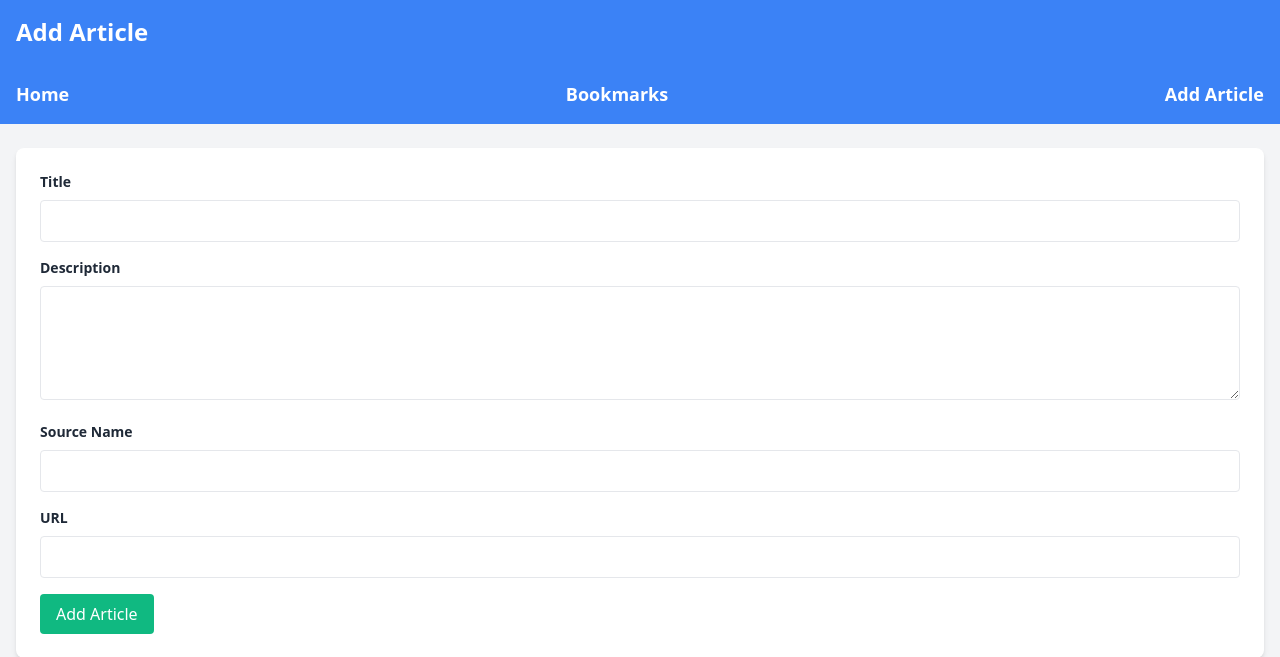
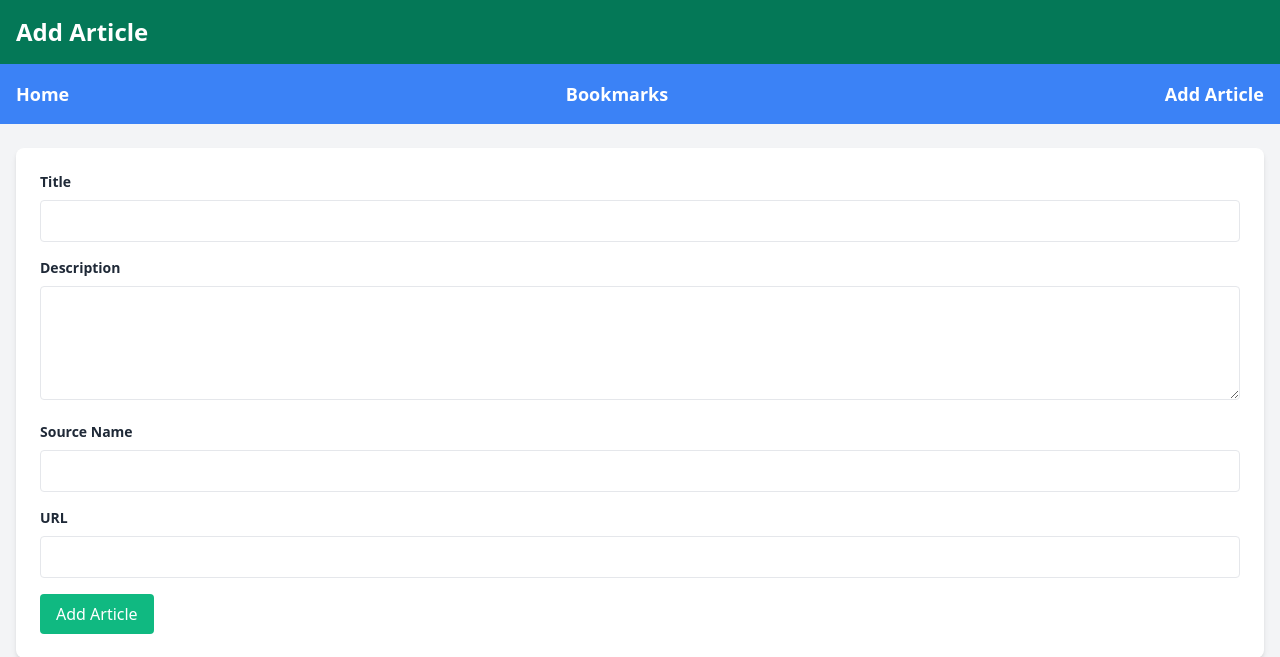
Before and after one commit to thesonicstar/newsfeedapp, a Flask app: page /add_article in a window 1280 px wide. Shown: the top 657 px of the page. Run offline with Flask 3, Linux system fonts and the light colour scheme.

```diff
--- a/templates/add_article.html
+++ b/templates/add_article.html
@@ -9,7 +9,7 @@
     <link rel="icon" type="image/png" href="static/images/logo.png">
 </head>
 <body class="bg-gray-100 text-gray-800 dark:bg-gray-900 dark:text-gray-200 transition duration-500">
-    <header class="bg-blue-500 text-white p-4 flex justify-between items-center">
+    <header class="bg-green-700 text-white p-4 flex justify-between items-center">
         <h1 class="text-2xl font-bold">Add Article</h1>
     </header>
 	<nav class="bg-blue-500 text-white p-4 flex justify-between items-center">
```
